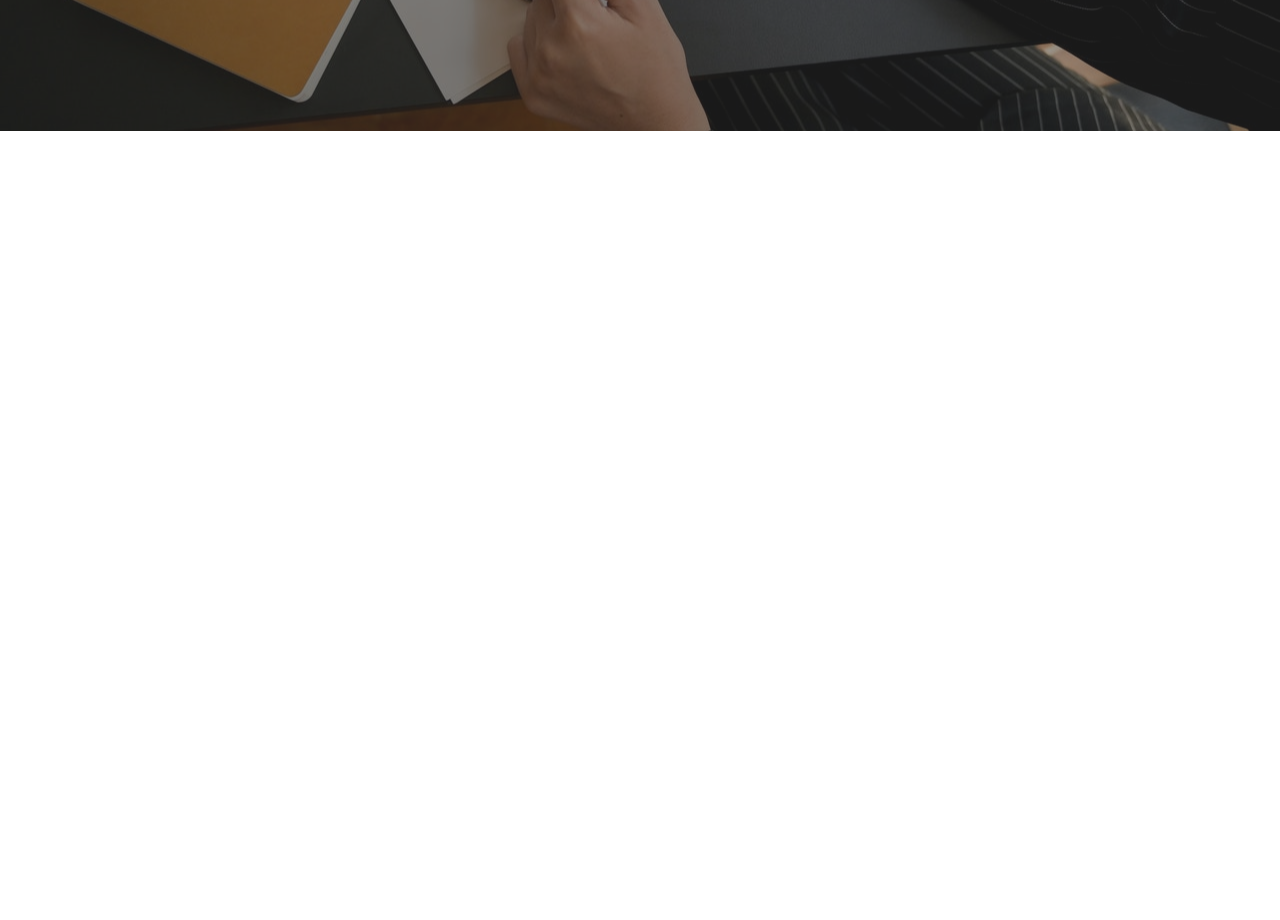
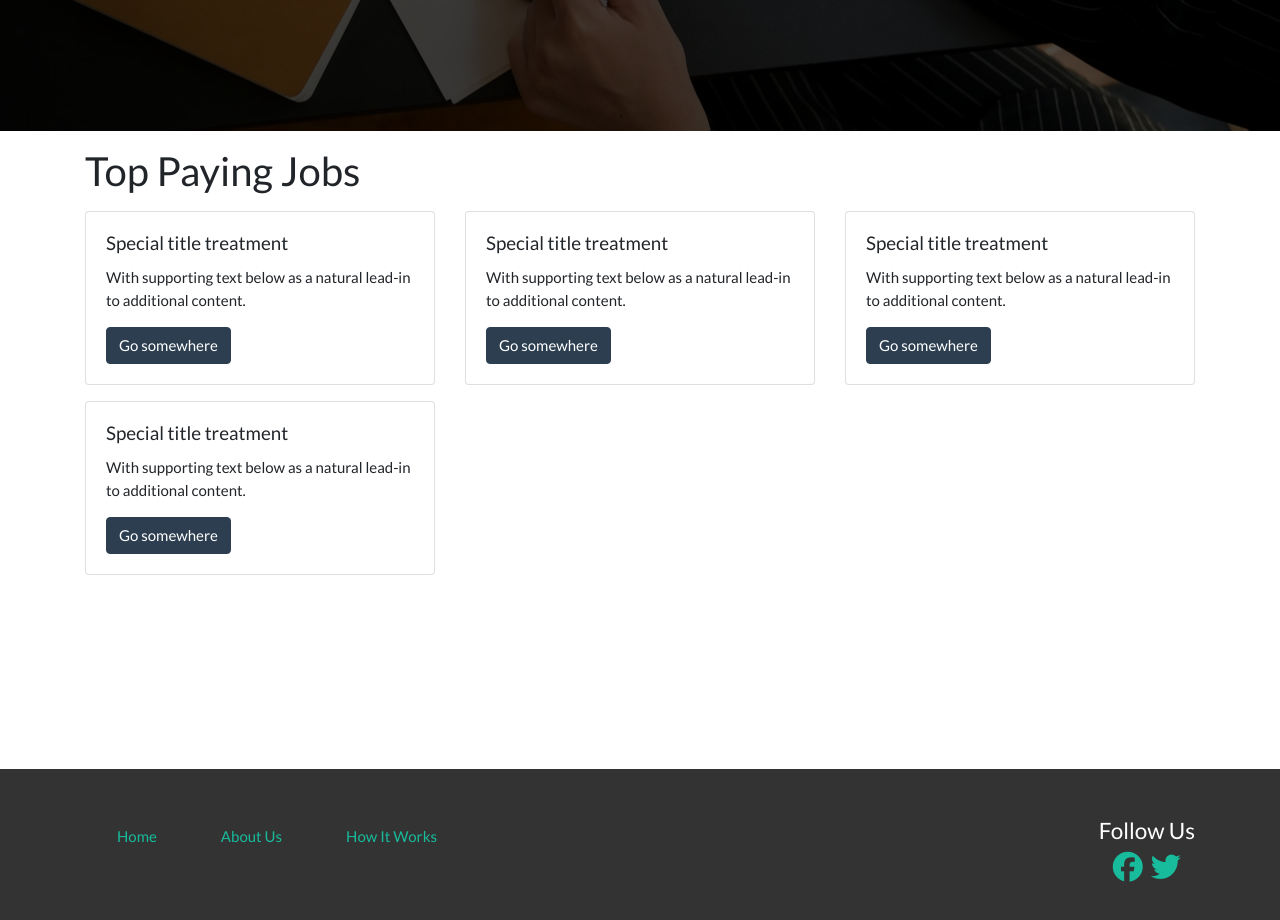
Before and after one commit to rhen99/WebJobSeeker-Mern-Stack-App, a React (Create React App) app in the folder client/: page / in a window 1280 px wide. Shown: the part 500-1420 px from the top of the page. Before the commit the page ends 800 px from the top, so only its background shows below. Built offline with nearby package versions, Linux system fonts and the light colour scheme.

Commit message:
frontpage & footer done

```diff
--- a/client/src/App.js
+++ b/client/src/App.js
@@ -3,12 +3,15 @@ import { BrowserRouter as Router } from "react-router-dom";
 import "./App.css";
 import Navbar from "./components/Navbar";
 import Showcase from "./components/Showcase";
-
+import TopJobs from "./components/TopJobs";
+import Footer from "./components/Footer";
 function App() {
   return (
     <Router>
       <Navbar />
       <Showcase />
+      <TopJobs />
+      <Footer />
     </Router>
   );
 }
--- a/client/src/Custom.css
+++ b/client/src/Custom.css
@@ -20,5 +20,17 @@
   top: 0;
   width: 100%;
   height: 100%;
-  background-color: rgba(51, 51, 51, 0.5);
+  background-color: rgba(0, 0, 0, 0.7);
 }
+.footer {
+  background-color: #333;
+  color: #fff;
+}
+.push-footer {
+  min-height: calc(100vh - 162px);
+}
+@media (max-width: 1024px) {
+  .nav--custom {
+    display: none;
+  }
+}
--- /dev/null
+++ b/client/src/components/Footer.js
@@ -0,0 +1,42 @@
+import React from "react";
+import { Link } from "react-router-dom";
+import "../Custom.css";
+
+function Footer() {
+  return (
+    <div className="footer py-5">
+      <div className="container d-flex justify-content-center">
+        <div className="flex-grow-1 flex-shrink-1 nav--custom">
+          <ul className="nav">
+            <li className="nav-item">
+              <Link className="nav-link">Home</Link>
+            </li>
+            <li className="nav-item">
+              <Link className="nav-link">About Us</Link>
+            </li>
+            <li className="nav-item">
+              <Link className="nav-link">How It Works</Link>
+            </li>
+          </ul>
+        </div>
+        <div className="text-center">
+          <h4>Follow Us</h4>
+          <ul className="nav d-flex justify-content-center">
+            <li className="nav-item">
+              <Link className="mx-1">
+                <i className="fab fa-facebook fa-2x"></i>
+              </Link>
+            </li>
+            <li className="nav-item">
+              <Link className="mx-1">
+                <i className="fab fa-twitter fa-2x"></i>
+              </Link>
+            </li>
+          </ul>
+        </div>
+      </div>
+    </div>
+  );
+}
+
+export default Footer;
--- a/client/src/components/Navbar.js
+++ b/client/src/components/Navbar.js
@@ -5,7 +5,7 @@ function Navbar() {
     <>
       <div className="navbar bg-primary navbar-dark navbar-expand-lg sticky-top">
         <div className="container">
-          <Link className="navbar-brand" to="">
+          <Link className="navbar-brand" to="/">
             WebJobSeeker
           </Link>
           <button
--- /dev/null
+++ b/client/src/components/TopJobs.js
@@ -0,0 +1,72 @@
+import React from "react";
+import "../Custom.css";
+
+function TopJobs() {
+  return (
+    <section className="top__jobs py-3 push-footer">
+      <div className="container">
+        <h2 className="section__title mb-3">Top Paying Jobs</h2>
+        <div className="row">
+          <div className="col-lg-4 mb-3">
+            <div class="card">
+              <div class="card-body">
+                <h5 class="card-title">Special title treatment</h5>
+                <p class="card-text">
+                  With supporting text below as a natural lead-in to additional
+                  content.
+                </p>
+                <a href="#" class="btn btn-primary">
+                  Go somewhere
+                </a>
+              </div>
+            </div>
+          </div>
+          <div className="col-lg-4 mb-3">
+            <div class="card">
+              <div class="card-body">
+                <h5 class="card-title">Special title treatment</h5>
+                <p class="card-text">
+                  With supporting text below as a natural lead-in to additional
+                  content.
+                </p>
+                <a href="#" class="btn btn-primary">
+                  Go somewhere
+                </a>
+              </div>
+            </div>
+          </div>
+          <div className="col-lg-4 mb-3">
+            <div class="card">
+              <div class="card-body">
+                <h5 class="card-title">Special title treatment</h5>
+                <p class="card-text">
+                  With supporting text below as a natural lead-in to additional
+                  content.
+                </p>
+                <a href="#" class="btn btn-primary">
+                  Go somewhere
+                </a>
+              </div>
+            </div>
+          </div>
+          <div className="col-lg-4 mb-3">
+            <div class="card">
+              <div class="card-body">
+                <h5 class="card-title">Special title treatment</h5>
+                <p class="card-text">
+                  With supporting text below as a natural lead-in to additional
+                  content.
+                </p>
+                <a href="#" class="btn btn-primary">
+                  Go somewhere
+                </a>
+              </div>
+            </div>
+          </div>
+        </div>
+      </div>
+    </section>
+  );
+}
+
+export default TopJobs;
```
